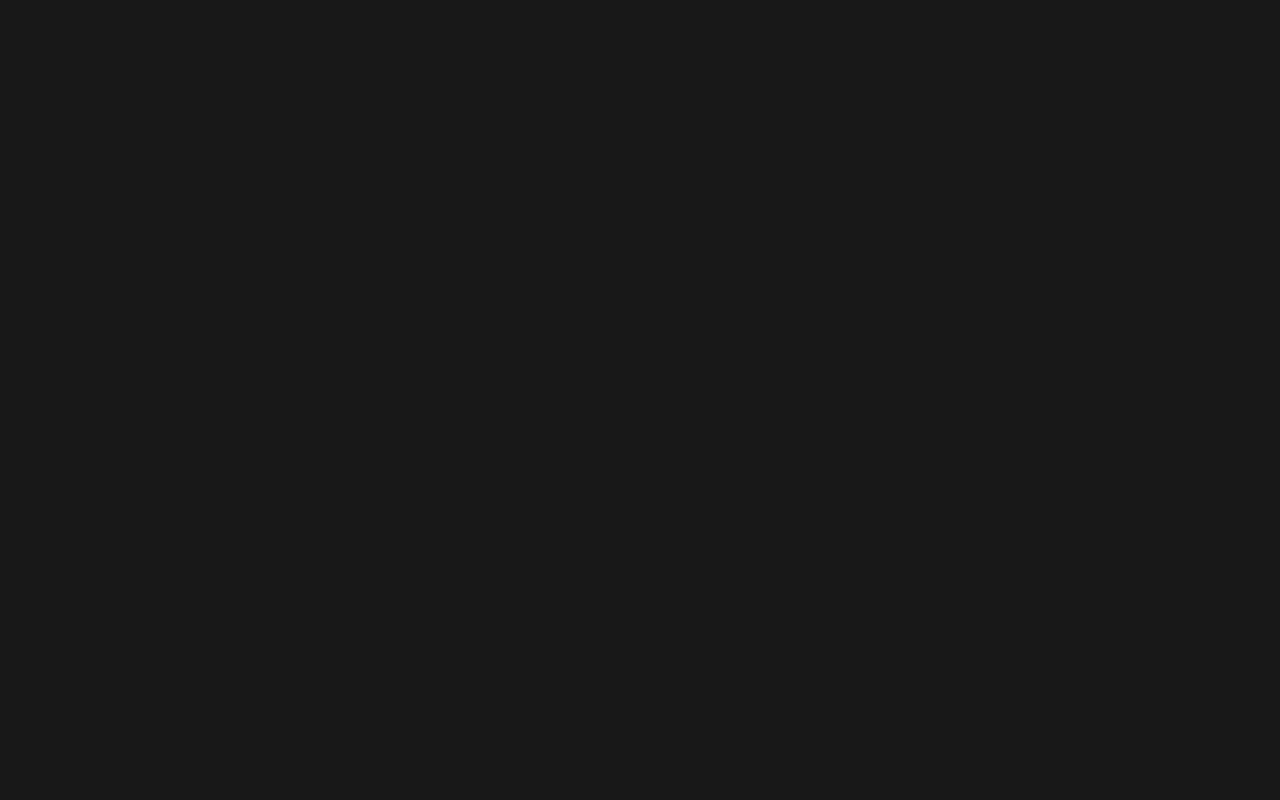
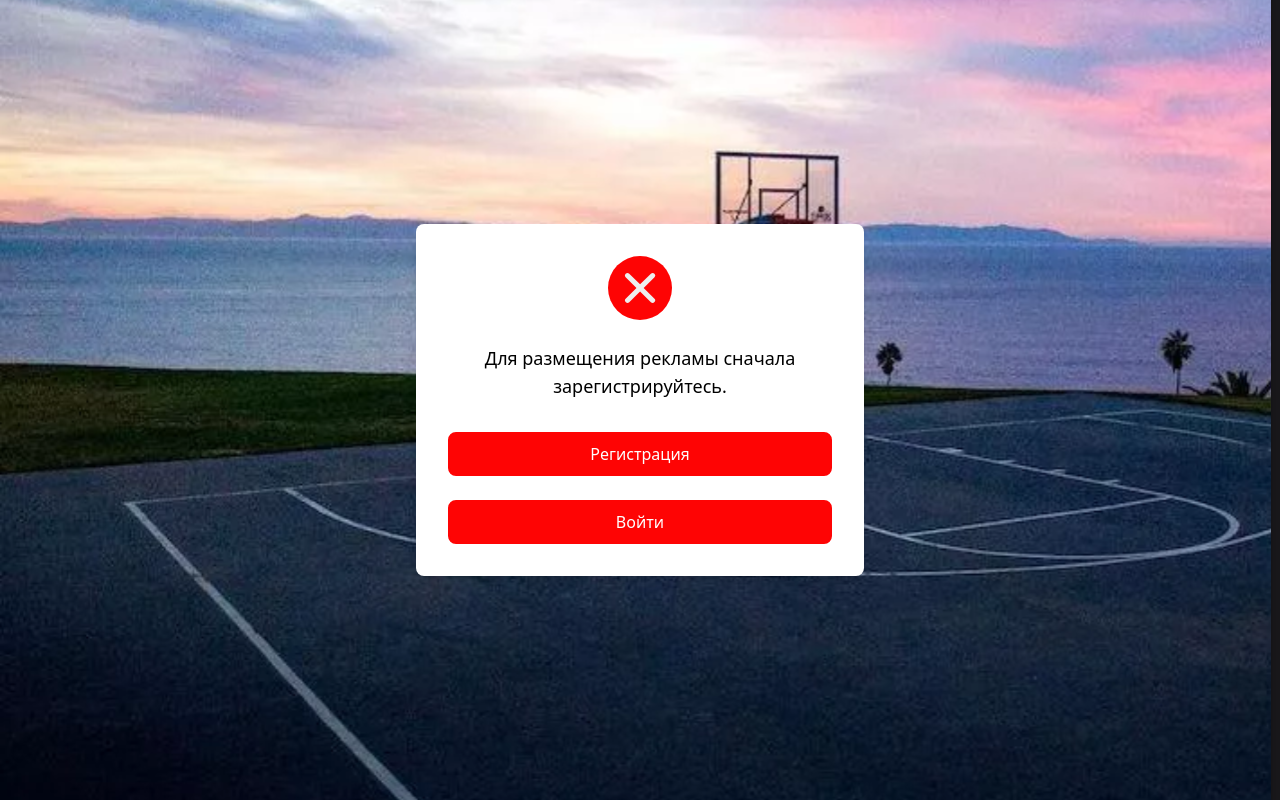
Before and after one commit to Bekjan-Temenov/Sport_Hub, a React (Vite) app: page /registerRequired in a window 1280 px wide. Before the commit this address had no page. Built offline with nearby package versions, Linux system fonts and the light colour scheme.

Commit message:
to place an advertisement, first register

```diff
--- a/src/app/router/index.jsx
+++ b/src/app/router/index.jsx
@@ -5,6 +5,7 @@ import Home from "../../features/Home/ui/Home";
 import SignUpRoute from "../../features/Auth/SignUp/route";
 import { zallyRoute } from "../../features/Zally/route";
 import CodeInputRoute from "../../features/Auth/CodeInput/route"
+import RegisterReqRoute from "../../features/Auth/RegistrationRequiredAd/router/router";
 
 
 const MyRoutes = () => {
@@ -16,7 +17,8 @@ const MyRoutes = () => {
             children: [{ path: '', element: <Home/> } ,HomeRoute , zallyRoute  ],
         },
        SignUpRoute,
-     CodeInputRoute
+        CodeInputRoute,
+     RegisterReqRoute
     ])
 }
 export default MyRoutes
--- /dev/null
+++ b/src/features/Auth/RegistrationRequiredAd/router/router.jsx
@@ -0,0 +1,9 @@
+import RegisterRequired from "../ui/RegisterRequired";
+
+const RegisterReqRoute = {
+    path: "registerRequired",
+    element: <RegisterRequired/>,
+
+};
+
+export default RegisterReqRoute;
--- /dev/null
+++ b/src/features/Auth/RegistrationRequiredAd/ui/RegisterRequired.jsx
@@ -0,0 +1,26 @@
+import React from 'react';
+import istockphoto from '../../../../shared/assets/svg/istockphoto.svg';
+import Container from '../../../../shared/helpers/Container';
+import iconsBack from '../../../../shared/assets/svg/iconsBack.svg';
+import { Link } from 'react-router-dom';
+
+const RegisterRequired = () => {
+    return (
+        <div style={{ backgroundImage: `url(${istockphoto})` }} className='w-full min-h-screen flex items-center justify-center bg-cover bg-center'>
+            <Container>
+                <div className="flex flex-col items-center justify-center px-4 sm:px-6 lg:px-8">
+                    <div className="flex flex-col items-center justify-center bg-white p-4 sm:p-6 lg:p-8 rounded-lg shadow-lg gap-2 max-w-md">
+                        <div className="flex items-center justify-center w-12 h-12 sm:w-16 sm:h-16 bg-[#FE0404] rounded-full mb-4">
+                            <img src={iconsBack} alt="Icon" className="w-6 h-6 sm:w-8 sm:h-8" />
+                        </div>
+                        <p className="mb-6 text-center text-base sm:text-lg">Для размещения рекламы сначала зарегистрируйтесь.</p>
+                        <Link to='/signup' className="w-full py-2 mb-4 text-center text-white border-2 border-[#FE0404] bg-[#FE0404] rounded-lg hover:bg-white hover:text-[#FE0404]">Регистрация</Link>
+                        <button className="w-full py-2 text-center text-white border-2 border-[#FE0404] bg-[#FE0404] rounded-lg hover:bg-white hover:text-[#FE0404]">Войти</button>
+                    </div>
+                </div>
+            </Container>
+        </div>
+    );
+};
+
+export default RegisterRequired;
```
Also changed, not shown: src/shared/assets/svg/iconsBack.svg (added).
